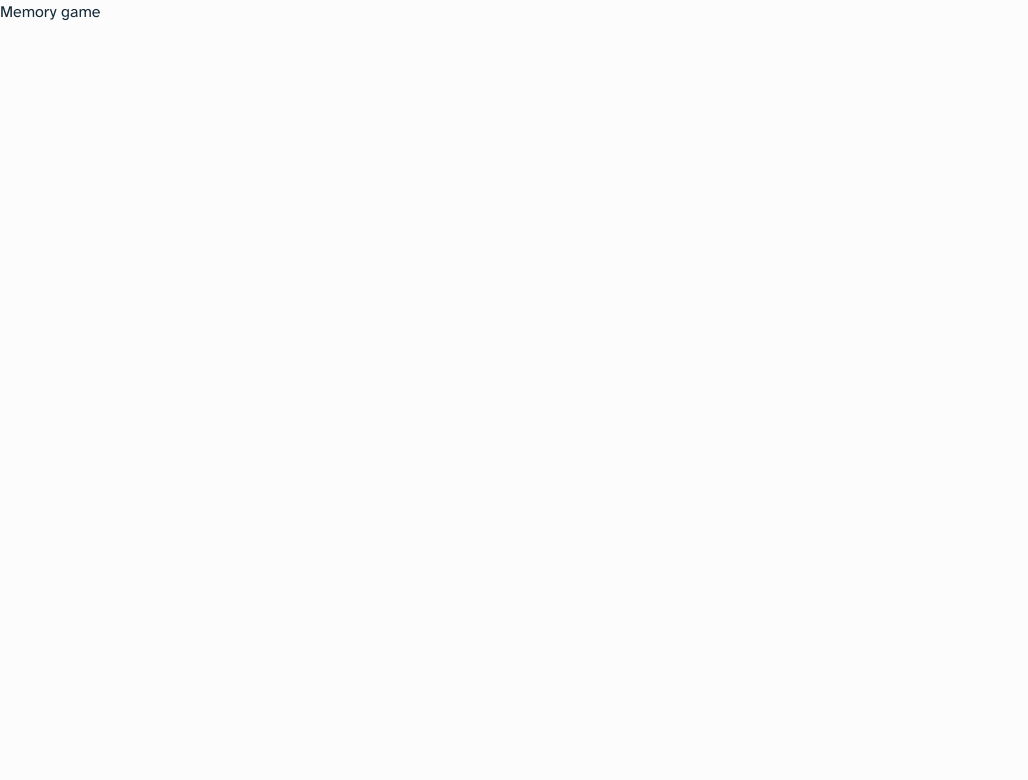
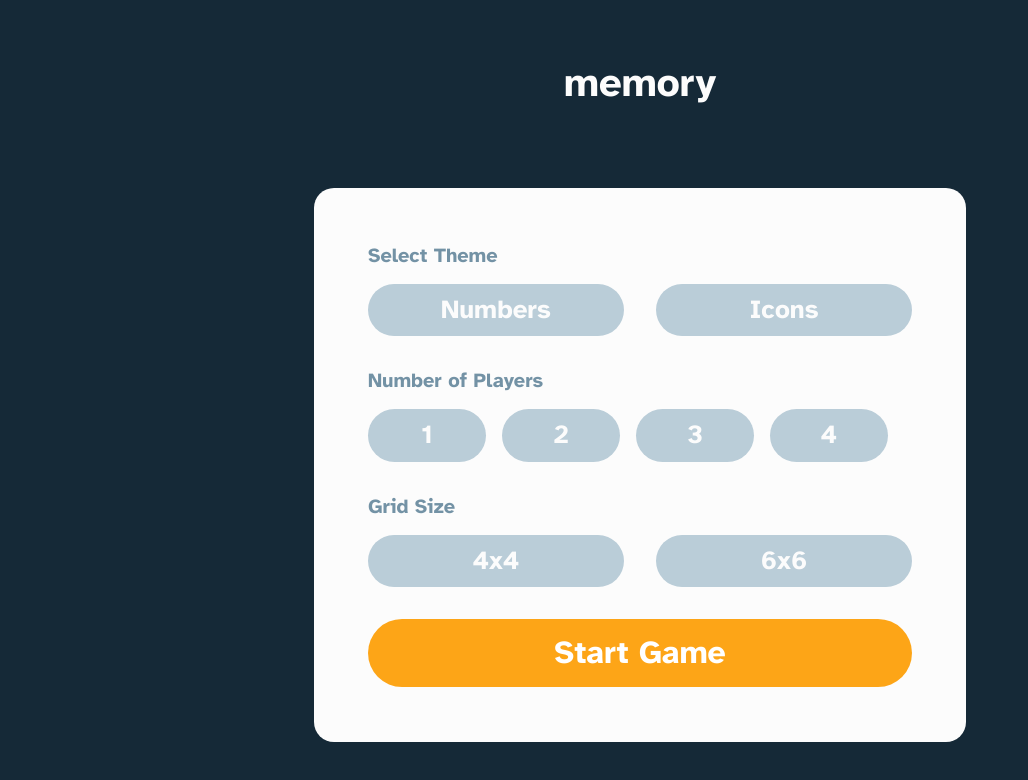
Before and after one commit to olaide-hok/memory-game, a Next.js app: page / in a window 1280 px wide. Shown: the top 780 px of the page, without its empty margins (0-1028 px from the left). Built offline with nearby package versions, Linux system fonts and the light colour scheme.

Commit message:
update Home page

```diff
--- a/app/page.tsx
+++ b/app/page.tsx
@@ -1,3 +1,15 @@
+'use client';
+
+import GameScreen from '@/components/GameScreen';
+import Landing from '@/components/Landing';
+import {useMemoryGameContext} from '@/context';
+
 export default function Home() {
-    return <div>Memory game</div>;
+    const {showGameScreen} = useMemoryGameContext();
+
+    return (
+        <main className="bg-background flex flex-col items-center justify-center">
+            {!showGameScreen ? <Landing /> : <GameScreen />}
+        </main>
+    );
 }
```
